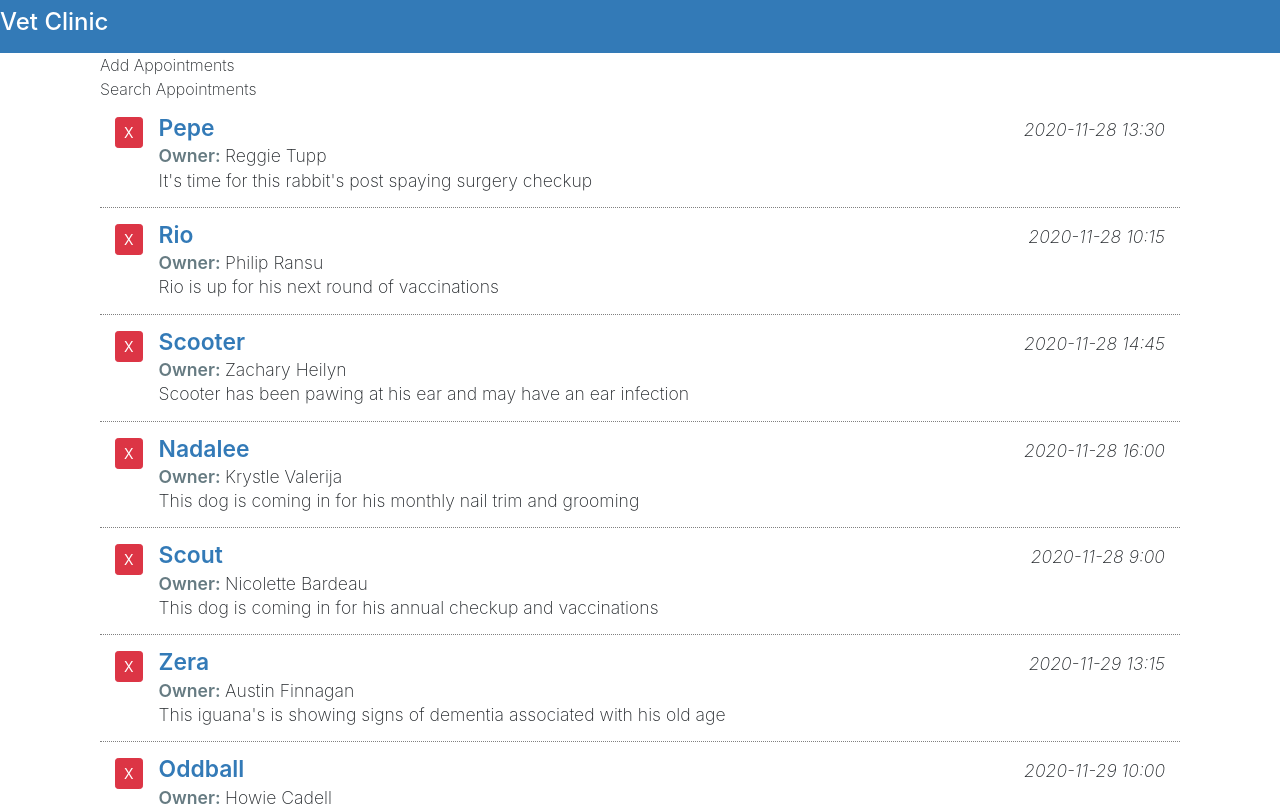
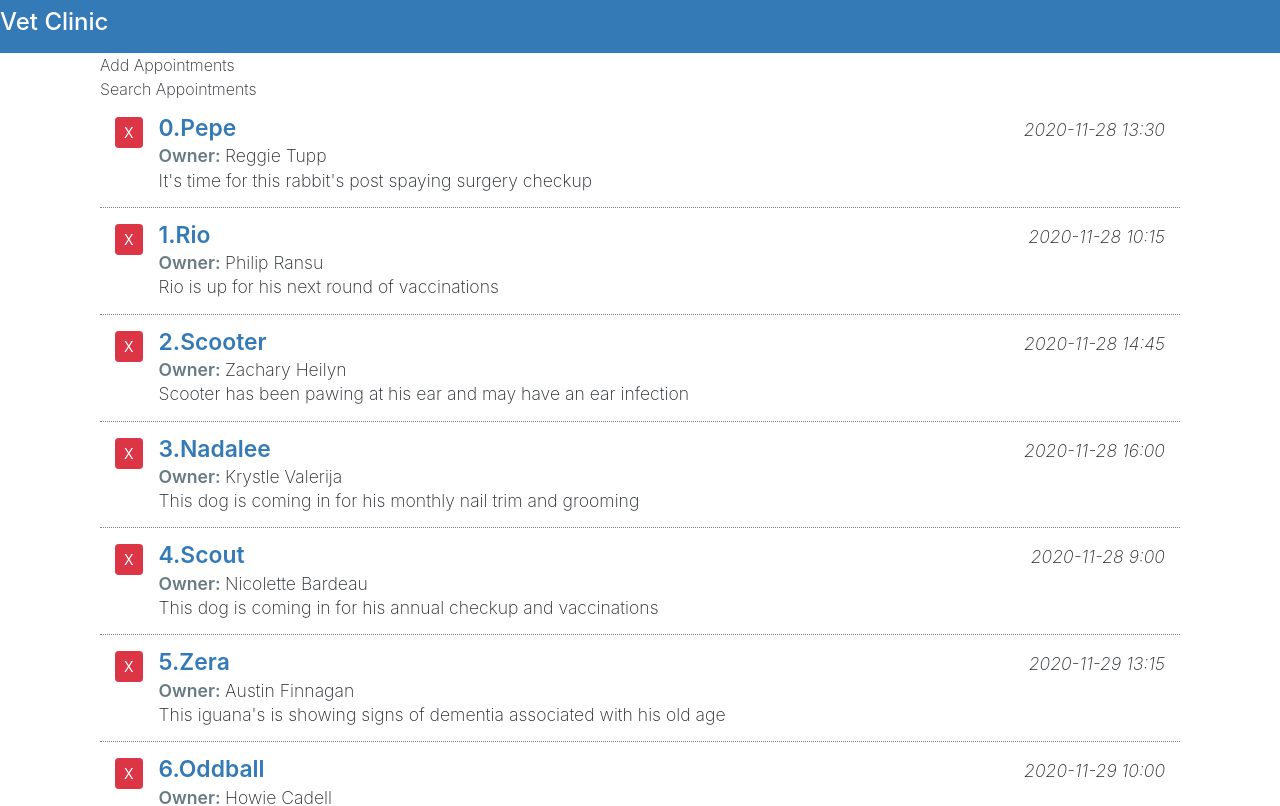
Before and after one commit to DimaBryuhanov/interface, a React (Create React App) app: page / in a window 1280 px wide. Shown: the top 806 px of the page. Built offline with nearby package versions, Linux system fonts and the light colour scheme.

Commit message:
added: index injection

```diff
--- a/src/components/App.js
+++ b/src/components/App.js
@@ -8,7 +8,8 @@ class App extends React.Component{
   constructor(){
     super();
     this.state = {
-      appointments: []
+      appointments: [],
+      apptId: 0
     }
   }
 
@@ -17,6 +18,8 @@ class App extends React.Component{
     .then(res => res.json())
     .then(res => {
       const aptmnts = res.map(item => {
+        item.id = this.state.apptId;
+        this.setState({apptId: this.state.apptId + 1});
         return item;
       });
       this.setState({
--- a/src/components/ListAppointments.js
+++ b/src/components/ListAppointments.js
@@ -4,14 +4,14 @@ class ListAppointments extends React.Component{
     render(){
         return (<div className="appointment-list item-list mb-3">
         {this.props.appointments.map(item => (
-          <div className="pet-item col media py-3">
+          <div className="pet-item col media py-3" key={item.id}>
             <div className="mr-3">
               <button className="pet-delete btn btn-sm btn-danger">X</button>
             </div>
 
             <div className="pet-info media-body">
               <div className="pet-head d-flex">
-                <span className="pet-name">{item.petName}</span>
+        <span className="pet-name">{item.id}.{item.petName}</span>
                 <span className="apt-date ml-auto">{item.aptDate}</span>
               </div>
 
```
